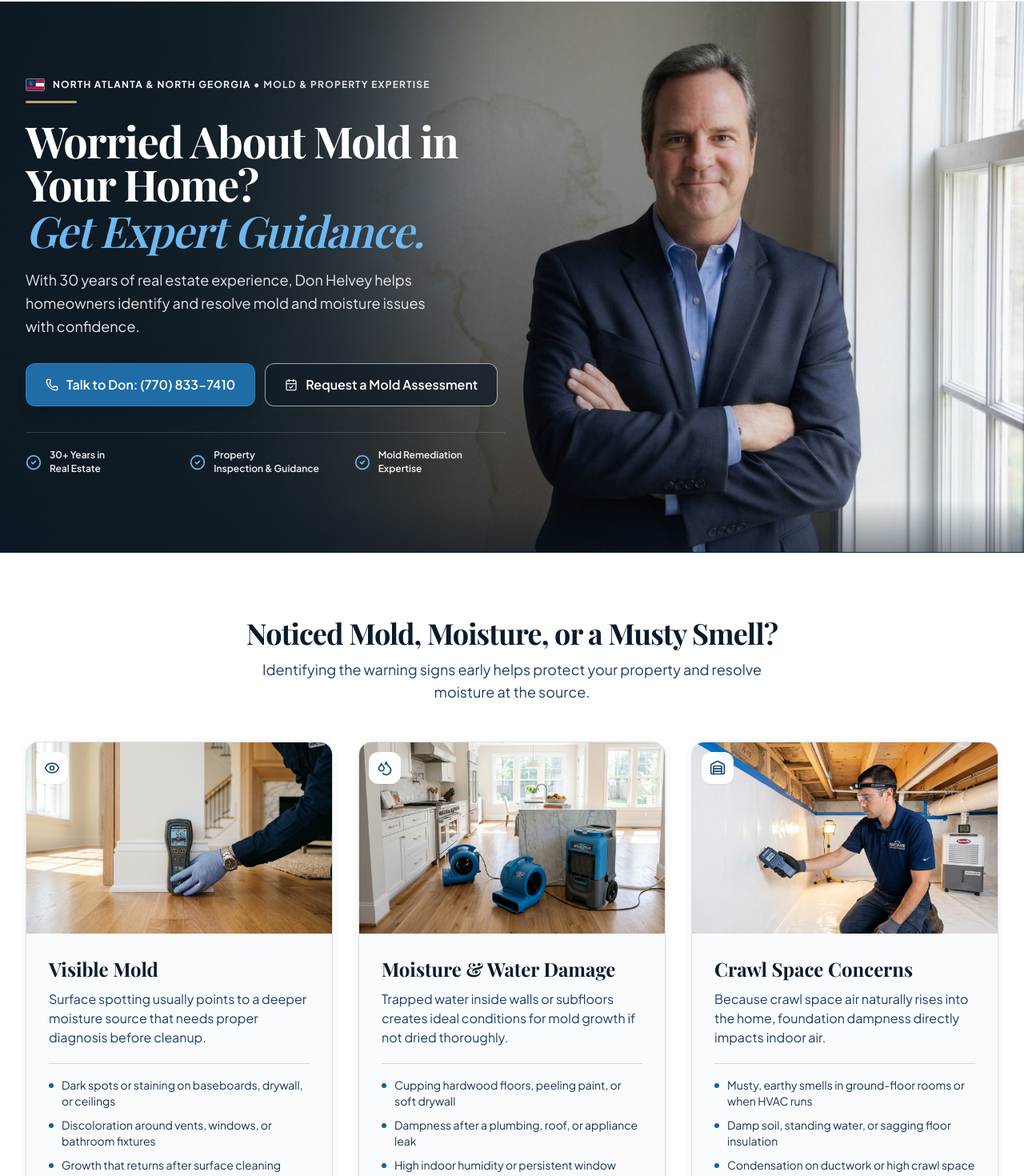
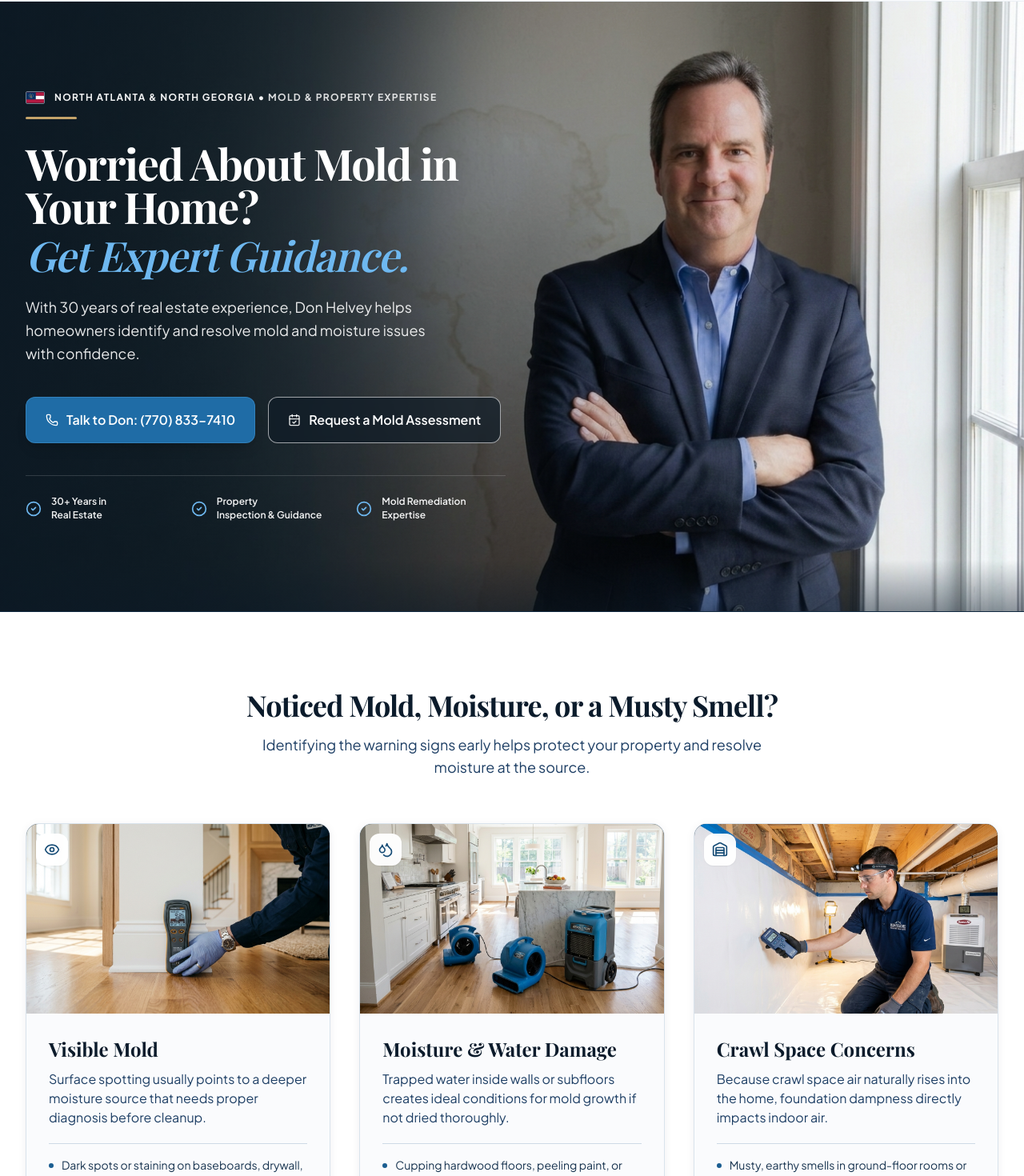
Before and after one commit to solutions-quasar/don-helvey, a React (Vite) app: page / in a window 1280 px wide. Shown: the part 71-1541 px from the top of the page at 80% size. Built offline with nearby package versions, Linux system fonts and the light colour scheme; a web font is replaced by a local one.

Commit message:
Add Open Graph social share preview card, meta headers, and expand Hero/section spacing

```diff
--- a/src/components/Hero.tsx
+++ b/src/components/Hero.tsx
@@ -10,15 +10,15 @@ interface HeroProps {
 
 export const Hero: React.FC<HeroProps> = ({ onTalkToDon, onRequestAssessment }) => {
   return (
-    <section className="relative w-full min-h-[580px] lg:min-h-[620px] flex items-center bg-[#18222C] overflow-hidden border-b border-navy-800">
+    <section className="relative w-full min-h-[640px] lg:min-h-[660px] flex items-center bg-[#18222C] overflow-hidden border-b border-navy-800">
 
-      {/* Responsive Background Images: Dedicated Vertical Image on Mobile, Widescreen Banner on Desktop */}
+      {/* Responsive Background Images */}
       <div className="absolute inset-0 z-0 overflow-hidden">
-        {/* Mobile & Tablet Vertical Portrait Background */}
+        {/* Mobile & Tablet Vertical Portrait Background — shifted slightly right so there is generous room between text and Don */}
         <img
           src="./images/don-helvey-hero-mobile.jpg?v=1"
           alt="Don Helvey — Property & Mold Remediation Specialist"
-          className="lg:hidden w-full h-full object-cover object-[center_12%]"
+          className="lg:hidden w-full h-full object-cover object-[center_10%] translate-x-[7%] sm:translate-x-0 scale-[1.03] sm:scale-100"
         />
         {/* Desktop Widescreen 16:9 Background */}
         <img
@@ -28,20 +28,20 @@ export const Hero: React.FC<HeroProps> = ({ onTalkToDon, onRequestAssessment })
         />
 
         {/* Subtle Left & Bottom Vignette on Mobile for Crisp Text & Buttons */}
-        <div className="absolute inset-0 lg:hidden bg-gradient-to-r from-[#141E28]/60 via-transparent to-transparent" />
-        <div className="absolute inset-x-0 bottom-0 h-56 lg:hidden bg-gradient-to-t from-[#101820]/90 via-[#101820]/50 to-transparent" />
+        <div className="absolute inset-0 lg:hidden bg-gradient-to-r from-[#141E28]/75 via-[#141E28]/25 via-55% to-transparent" />
+        <div className="absolute inset-x-0 bottom-0 h-64 lg:hidden bg-gradient-to-t from-[#101820]/95 via-[#101820]/55 to-transparent" />
 
         {/* Desktop Left-Only Gradient */}
         <div className="hidden lg:block absolute inset-0 bg-gradient-to-r from-[#0C1926]/75 via-[#0C1926]/25 via-45% to-transparent" />
         <div className="hidden lg:block absolute inset-x-0 bottom-0 h-16 bg-gradient-to-t from-[#0C1926]/45 to-transparent" />
       </div>
 
-      {/* Foreground Content Container */}
-      <div className="relative z-10 max-w-7xl mx-auto px-4 sm:px-6 lg:px-8 w-full pt-7 pb-8 sm:py-14 lg:py-24">
+      {/* Foreground Content Container with Generous Vertical & Horizontal Room */}
+      <div className="relative z-10 max-w-7xl mx-auto px-5 sm:px-6 lg:px-8 w-full pt-10 pb-11 sm:py-16 lg:py-28">
         <div className="max-w-xl lg:max-w-[600px] text-left">
 
           {/* Eyebrow with Georgia Flag */}
-          <div className="flex items-center gap-2.5 text-[11px] sm:text-xs font-bold uppercase tracking-[0.1em] text-white/95 leading-snug">
+          <div className="flex items-center gap-3 text-[11px] sm:text-xs font-bold uppercase tracking-[0.11em] text-white/95 leading-relaxed">
             <GeorgiaFlag className="w-6 h-4 shadow-sm shrink-0" />
             <div>
               <span className="block sm:inline">North Atlanta & North Georgia</span>
@@ -51,29 +51,29 @@ export const Hero: React.FC<HeroProps> = ({ onTalkToDon, onRequestAssessment })
           </div>
 
           {/* Gold Accent Line */}
-          <div className="w-16 h-[2.5px] bg-gold-400 mt-3 mb-4 sm:mb-5 rounded-full" />
+          <div className="w-16 h-[2.5px] bg-gold-400 mt-4 mb-6 sm:mb-7 rounded-full" />
 
-          {/* Primary Headline */}
-          <h1 className="font-serif text-[32px] sm:text-5xl lg:text-[54px] font-bold text-white leading-[1.1] tracking-tight mb-4 sm:mb-5 drop-shadow-sm">
-            <span className="block max-w-[58%] sm:max-w-none">
+          {/* Primary Headline — Spaced Cleanly Away From Don's Face on Mobile */}
+          <h1 className="font-serif text-[29px] sm:text-5xl lg:text-[54px] font-bold text-white leading-[1.15] tracking-tight mb-5 sm:mb-6 drop-shadow-sm">
+            <span className="block max-w-[54%] sm:max-w-none">
               Worried About Mold in Your Home?
             </span>
-            <span className="block italic font-normal text-[#6EB8F0] mt-1">
+            <span className="block italic font-normal text-[#6EB8F0] text-[26px] sm:text-5xl lg:text-[52px] mt-2">
               Get Expert Guidance.
             </span>
           </h1>
 
           {/* Supporting Text */}
-          <p className="text-[14px] sm:text-lg text-white/90 leading-[1.45] sm:leading-relaxed mb-6 sm:mb-8 max-w-[58%] sm:max-w-lg font-normal">
+          <p className="text-[14px] sm:text-lg text-white/90 leading-[1.55] sm:leading-relaxed mb-8 sm:mb-10 max-w-[54%] sm:max-w-lg font-normal">
             With 30 years of real estate experience, Don Helvey helps homeowners identify and resolve mold and moisture issues with confidence.
           </p>
 
           {/* Full-Width Stacked Buttons on Mobile, Side-by-Side on Desktop */}
-          <div className="flex flex-col sm:flex-row items-stretch sm:items-center gap-3 mb-6 sm:mb-8">
+          <div className="flex flex-col sm:flex-row items-stretch sm:items-center gap-3.5 sm:gap-4 mb-8 sm:mb-10">
             <a
               href={`tel:${SITE_METADATA.rawPhone}`}
               onClick={onTalkToDon}
-              className="inline-flex items-center justify-center gap-2.5 px-6 py-3.5 rounded-xl bg-[#1F6CA6] hover:bg-[#19598A] text-white font-semibold text-base shadow-lg transition-all whitespace-nowrap border border-[#4998D4]/50"
+              className="inline-flex items-center justify-center gap-2.5 px-6 py-4 rounded-xl bg-[#1F6CA6] hover:bg-[#19598A] text-white font-semibold text-base shadow-lg transition-all whitespace-nowrap border border-[#4998D4]/50"
             >
               <Phone className="w-4 h-4 text-white shrink-0" />
               <span>Talk to Don: {SITE_METADATA.phone}</span>
@@ -81,16 +81,16 @@ export const Hero: React.FC<HeroProps> = ({ onTalkToDon, onRequestAssessment })
 
             <button
               onClick={onRequestAssessment}
-              className="inline-flex items-center justify-center gap-2.5 px-6 py-3.5 rounded-xl bg-[#111C27]/75 hover:bg-[#111C27]/90 text-white font-semibold text-base border border-white/60 backdrop-blur-sm transition-all whitespace-nowrap"
+              className="inline-flex items-center justify-center gap-2.5 px-6 py-4 rounded-xl bg-[#111C27]/75 hover:bg-[#111C27]/90 text-white font-semibold text-base border border-white/60 backdrop-blur-sm transition-all whitespace-nowrap"
             >
               <CalendarCheck className="w-4 h-4 text-white/90 shrink-0" />
               <span>Request a Mold Assessment</span>
             </button>
           </div>
 
-          {/* Bottom Trust Bar — 2 Columns with Divider on Mobile, 3 Columns on Desktop */}
-          <div className="pt-4 sm:pt-5 border-t border-white/15 grid grid-cols-2 lg:grid-cols-3 gap-4 items-center">
-            <div className="flex items-center gap-2.5 text-white/95 pr-2 border-r border-white/20 lg:border-r-0">
+          {/* Bottom Trust Bar */}
+          <div className="pt-6 border-t border-white/15 grid grid-cols-2 lg:grid-cols-3 gap-5 items-center">
+            <div className="flex items-center gap-3 text-white/95 pr-3 border-r border-white/20 lg:border-r-0">
               <CheckCircle2 className="w-5 h-5 text-[#6EB8F0] shrink-0" />
               <div className="text-xs font-semibold leading-snug">
                 30+ Years in <br />
@@ -98,7 +98,7 @@ export const Hero: React.FC<HeroProps> = ({ onTalkToDon, onRequestAssessment })
               </div>
             </div>
 
-            <div className="flex items-center gap-2.5 text-white/95 pl-1 lg:pl-0">
+            <div className="flex items-center gap-3 text-white/95 pl-2 lg:pl-0">
               <CheckCircle2 className="w-5 h-5 text-[#6EB8F0] shrink-0" />
               <div className="text-xs font-semibold leading-snug">
                 Property <br />
@@ -106,7 +106,7 @@ export const Hero: React.FC<HeroProps> = ({ onTalkToDon, onRequestAssessment })
               </div>
             </div>
 
-            <div className="hidden lg:flex items-center gap-2.5 text-white/95">
+            <div className="hidden lg:flex items-center gap-3 text-white/95">
               <CheckCircle2 className="w-5 h-5 text-[#6EB8F0] shrink-0" />
               <div className="text-xs font-semibold leading-snug">
                 Mold Remediation <br />
--- a/src/components/ProblemCards.tsx
+++ b/src/components/ProblemCards.tsx
@@ -34,19 +34,19 @@ export const ProblemCards: React.FC<ProblemCardsProps> = () => {
   };
 
   return (
-    <section id="problem-recognition" className="py-16 sm:py-20 bg-white border-b border-lightgray">
-      <div className="max-w-7xl mx-auto px-4 sm:px-6 lg:px-8">
+    <section id="problem-recognition" className="py-20 sm:py-24 bg-white border-b border-lightgray">
+      <div className="max-w-7xl mx-auto px-5 sm:px-6 lg:px-8">
 
-        <div className="max-w-2xl mx-auto text-center mb-12">
-          <h2 className="font-serif text-3xl sm:text-4xl font-bold text-navy-900 tracking-tight mb-3">
+        <div className="max-w-2xl mx-auto text-center mb-14">
+          <h2 className="font-serif text-3xl sm:text-4xl font-bold text-navy-900 tracking-tight mb-4">
             Noticed Mold, Moisture, or a Musty Smell?
           </h2>
-          <p className="text-base sm:text-lg text-navy-600">
+          <p className="text-base sm:text-lg text-navy-600 leading-relaxed">
             Identifying the warning signs early helps protect your property and resolve moisture at the source.
           </p>
         </div>
 
-        <div className="grid grid-cols-1 md:grid-cols-3 gap-6 sm:gap-8">
+        <div className="grid grid-cols-1 md:grid-cols-3 gap-8 sm:gap-9">
           {PROBLEM_CARDS.map((card) => (
             <div
               key={card.id}
--- a/src/components/ServicesSection.tsx
+++ b/src/components/ServicesSection.tsx
@@ -44,19 +44,19 @@ export const ServicesSection: React.FC<ServicesSectionProps> = ({ onNavigate })
   };
 
   return (
-    <section id="services" className="py-16 sm:py-20 bg-warm border-b border-lightgray">
-      <div className="max-w-7xl mx-auto px-4 sm:px-6 lg:px-8">
+    <section id="services" className="py-20 sm:py-24 bg-warm border-b border-lightgray">
+      <div className="max-w-7xl mx-auto px-5 sm:px-6 lg:px-8">
 
-        <div className="max-w-2xl mx-auto text-center mb-12">
-          <h2 className="font-serif text-3xl sm:text-4xl font-bold text-navy-900 tracking-tight mb-3">
+        <div className="max-w-2xl mx-auto text-center mb-14">
+          <h2 className="font-serif text-3xl sm:text-4xl font-bold text-navy-900 tracking-tight mb-4">
             Practical Solutions for Mold and Moisture Problems
           </h2>
-          <p className="text-base sm:text-lg text-navy-600">
+          <p className="text-base sm:text-lg text-navy-600 leading-relaxed">
             Personal property consultations by Don Helvey, paired with certified remediation and moisture services through Mold Trust Inc.
           </p>
         </div>
 
-        <div className="grid grid-cols-1 md:grid-cols-2 lg:grid-cols-3 gap-6 sm:gap-7">
+        <div className="grid grid-cols-1 md:grid-cols-2 lg:grid-cols-3 gap-8">
           {PRIMARY_SERVICES.map((service) => {
             const isPersonal = service.performedBy === 'Personal Consultation & Coordination';
 
```
Also changed, not shown: index.html (+36 -9 lines), public/images/og-share.jpg (added).
